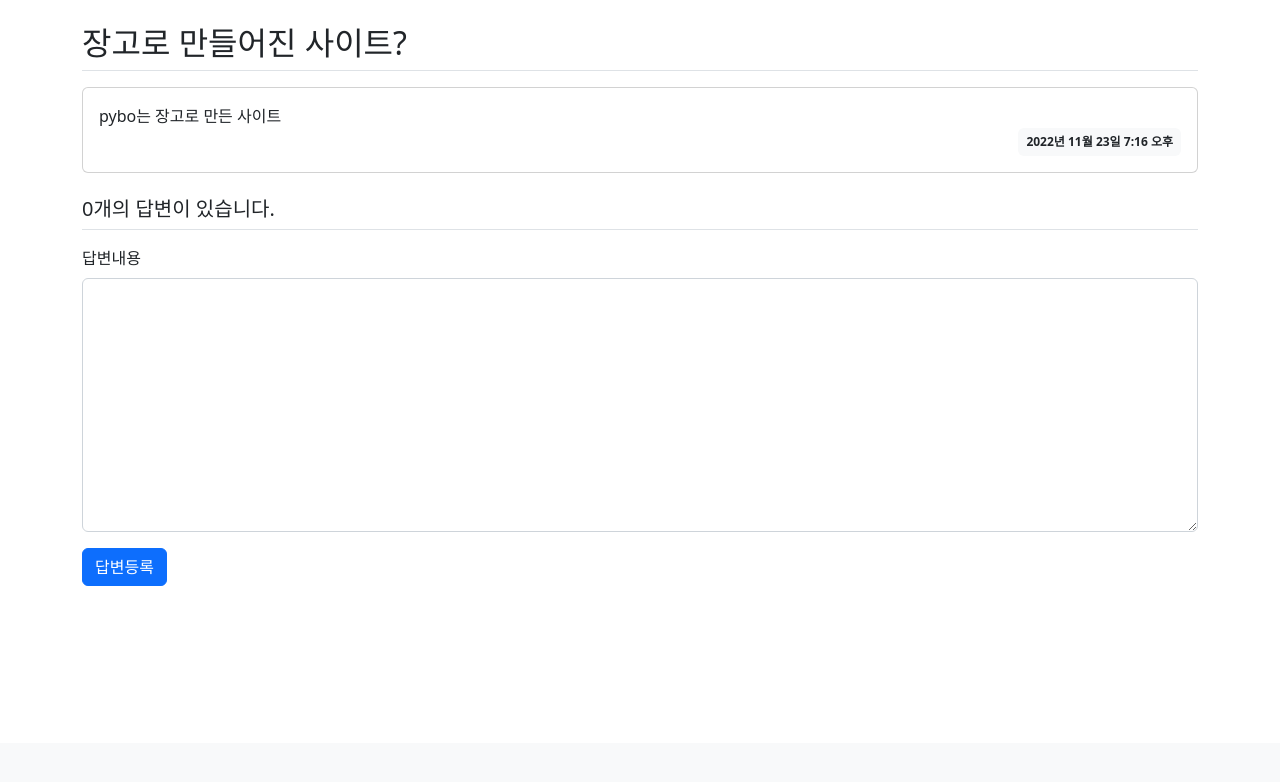
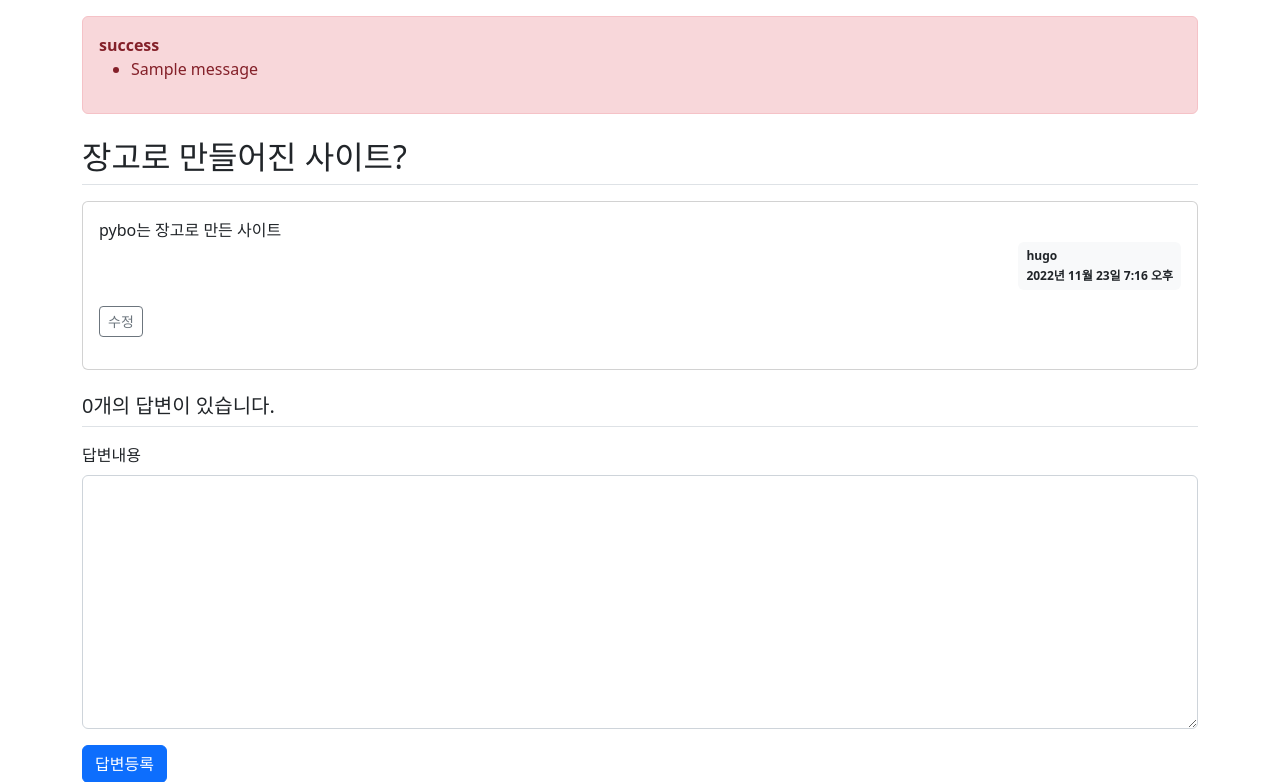
Before and after one commit to hgk9872/study, a Django app: page /pybo/answer/create/3/ in a window 1280 px wide. Shown: the part 57-839 px from the top of the page. Before the commit the page ends 643 px from the top, so only its background shows below. Run offline with Django 4.2, Linux system fonts and the light colour scheme; a user stored in the database is signed in; data comes from the database, SQL or seed files in the repository; both versions use the stored data as it was after the commit; one stand-in notice (Sample message) is shown; some libraries are stand-ins or nearby versions.

Commit message:
20221129

```diff
--- a/study/mysite/pybo/models.py
+++ b/study/mysite/pybo/models.py
@@ -6,6 +6,7 @@ class Question(models.Model):
     subject = models.CharField(max_length = 200)
     content = models.TextField()
     create_date = models.DateTimeField()
+    modify_date = models.DateTimeField(null=True, blank=True)
 
     def __str__(self):
         return self.subject
@@ -15,3 +16,4 @@ class Answer(models.Model):
     question = models.ForeignKey(Question, on_delete = models.CASCADE)
     content = models.TextField()
     create_date = models.DateTimeField()
+    modify_date = models.DateTimeField(null=True, blank=True)
--- a/study/mysite/pybo/urls.py
+++ b/study/mysite/pybo/urls.py
@@ -8,4 +8,5 @@ urlpatterns = [
     path('<int:question_id>/', views.detail, name='detail'),
     path('answer/create/<int:question_id>/', views.answer_create, name='answer_create'),
     path('question/create/', views.question_create, name='question_create'),
+    path('question/modify/<int:question_id>/', views.question_modify, name='question_modify'),
 ]
--- a/study/mysite/pybo/views.py
+++ b/study/mysite/pybo/views.py
@@ -5,6 +5,7 @@ from django.http import HttpResponseNotAllowed
 from .forms import QuestionForm, AnswerForm
 from django.core.paginator import Paginator
 from django.contrib.auth.decorators import login_required
+from django.contrib import messages
 
 def index(request):
     question_list = Question.objects.order_by('-create_date')
@@ -50,3 +51,21 @@ def question_create(request):
         form = QuestionForm()
     context = {'form': form}
     return render(request, 'pybo/question_form.html', context)
+
+@login_required(login_url='common:login')
+def question_modify(request, question_id):
+    question = get_object_or_404(Question, pk=question_id)
+    if request.user != question.author:
+        messages.error(request, '수정권한이 없습니다')
+        return redirect('pybo:detail', question_id=question.id)
+    if request.method == "POST":
+        form = QuestionForm(request.POST, instance=question)
+        if form.is_valid():
+            question = form.save(commit=False)
+            question.modify_date = timezone.now()
+            question.save()
+            return redirect('pybo:detail', question_id=question.id)
+    else:
+        form = QuestionForm(instance=question)
+    context = {'form': form}
+    return render(request, 'pybo/question_form.html', context)
--- a/study/mysite/templates/pybo/question_detail.html
+++ b/study/mysite/templates/pybo/question_detail.html
@@ -1,15 +1,31 @@
 {% extends 'base.html' %}
 {% block content %}
 <div class="container my-3">
+    <!-- message 표시 -->
+    {% if messages %}
+    <div class="alert alert-danger my-3" role="alert">
+        {% for message in messages %}
+        <strong>{{ message.tags }}</strong>
+        <ul><li>{{ message.message }}</li></ul>
+        {% endfor %}
+    </div>
+    {% endif %}
     <!-- 질문 -->
     <h2 class="border-bottom py-2">{{ question.subject }}</h2>
     <div class="card my-3">
         <div class="card-body">
             <div class="card-text" style="white-space: pre-line;">{{ question.content }}</div>
             <div class="d-flex justify-content-end">
-                <div class="badge bg-light text-dark p-2">
-                    {{ question.create_date }}
+                <div class="badge bg-light text-dark p-2 text-start">
+                    <div class="mb-2">{{ question.author.username }}</div>
+                    <div>{{ question.create_date }}</div>
                 </div>
+            </div>
+            <div class="my-3">
+                {% if request.user == question.author %}
+                <a href="{% url 'pybo:question_modify' question.id %}"
+                    class="btn btn-sm btn-outline-secondary">수정</a>
+                {% endif %}
             </div>
         </div>
     </div>
@@ -20,8 +36,9 @@
         <div class="card-body">
             <div class="card-text" style="white-space: pre-line;">{{ answer.content }}</div>
             <div class="d-flex justify-content-end">
-                <div class="badge bg-light text-dark p-2">
-                    {{ answer.create_date }}
+                <div class="badge bg-light text-dark p-2 text-start">
+                    <div class="mb-2">{{ answer.author.username }}</div>
+                    <div>{{ answer.create_date }}</div>
                 </div>
             </div>
         </div>
```
Also changed, not shown: study/mysite/templates/pybo/question_list.html (+7 -5 lines), study/mysite/db.sqlite3, study/mysite/pybo/migrations/0004_answer_modify_date_question_modify_date.py (added).
